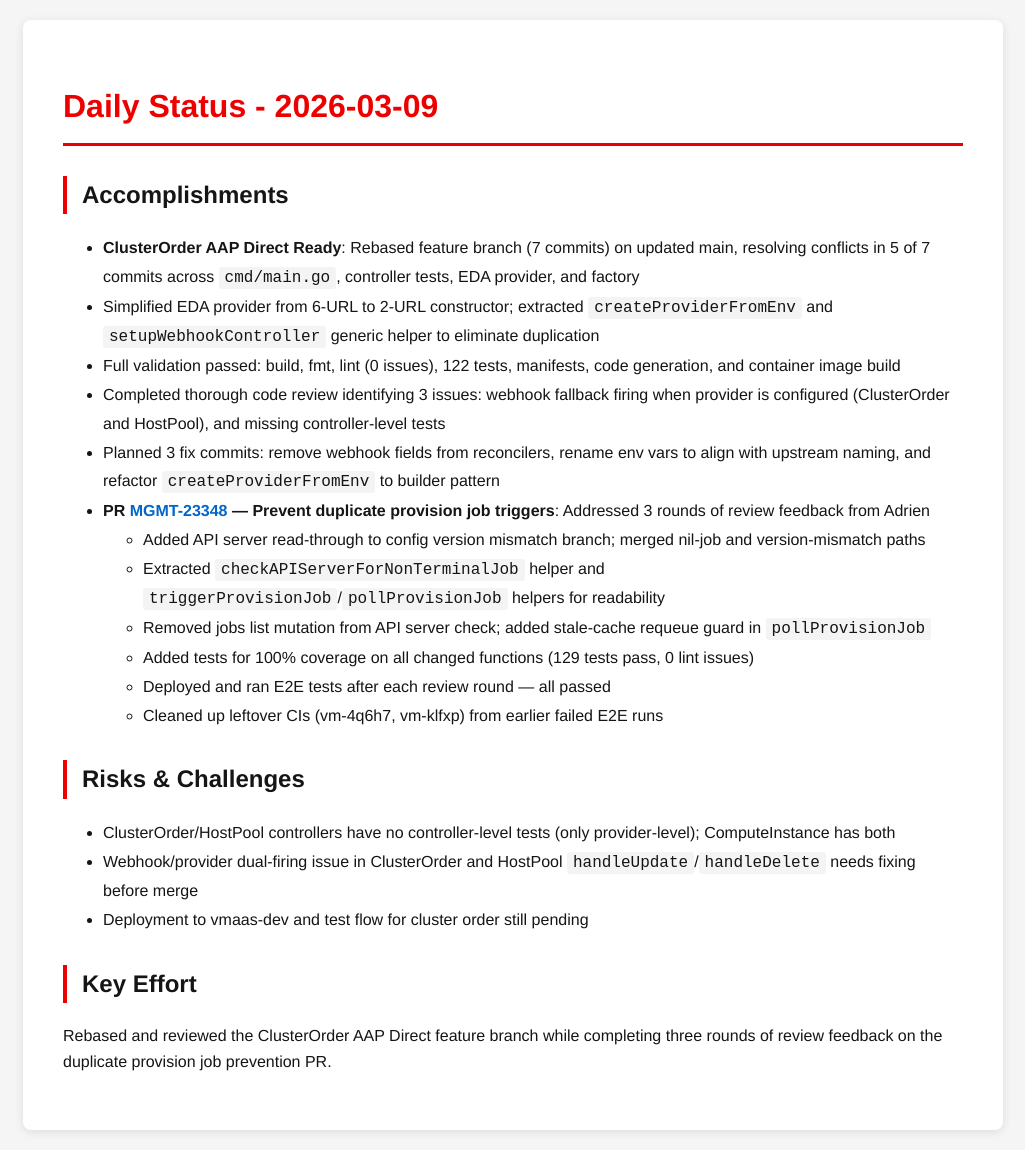
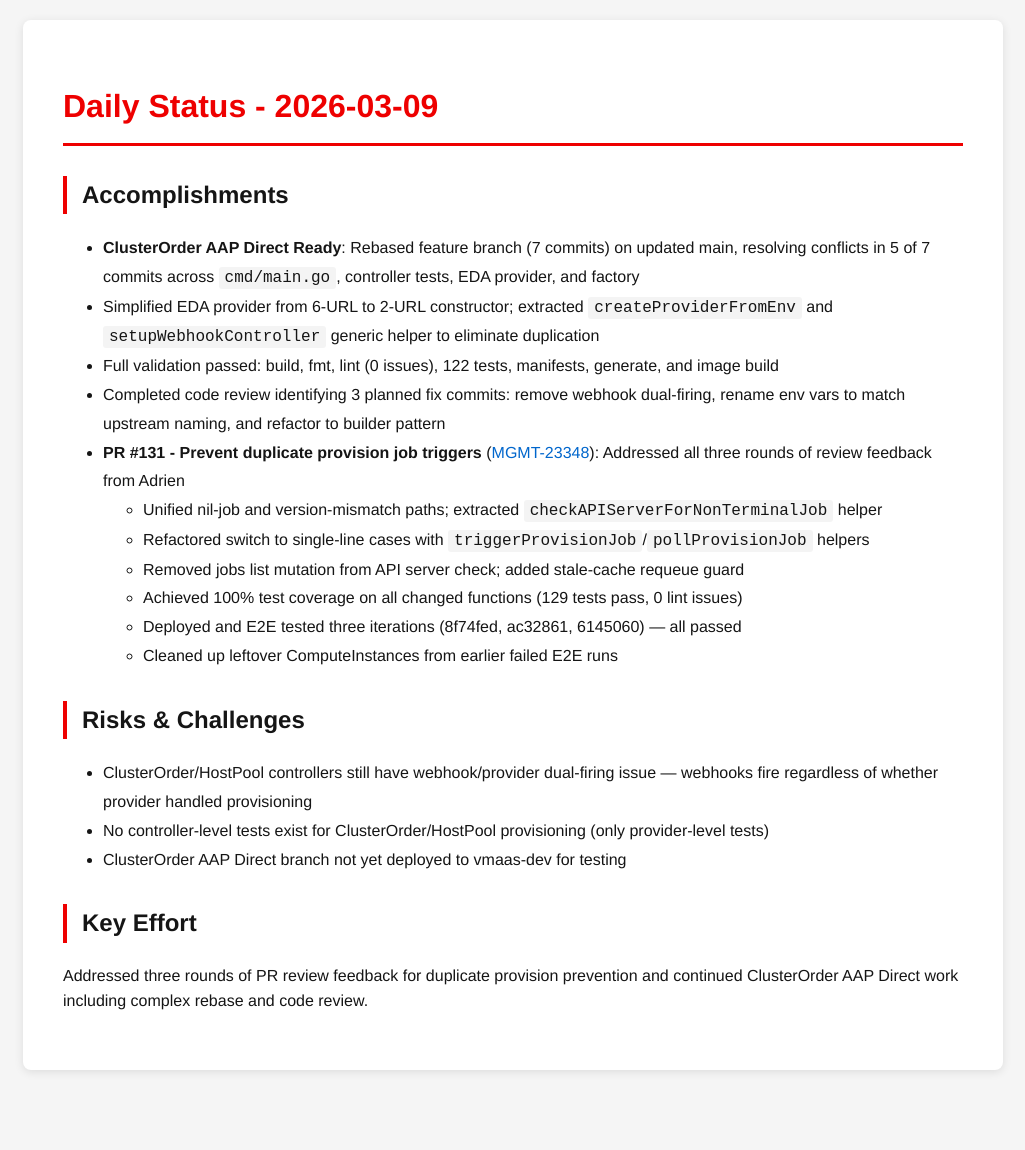
Before and after one commit to tzvatot/daily-status, a Jekyll site: the page built from 2026-03-09.md, in a window 1280 px wide. Shown: the whole page, without its empty margins (127-1152 px from the left). Built offline with Jekyll 4.4.1, drawn with Linux system fonts in a browser that asks for light colours; after the commit the page ends 1090 px from its top, so only the background shows below that.

Commit message:
Daily status update - 2026-03-09

```diff
--- a/2026-03-09.md
+++ b/2026-03-09.md
@@ -7,23 +7,25 @@ date: 2026-03-09
 # Daily Status - 2026-03-09
 
 ## Accomplishments
+
 - **ClusterOrder AAP Direct Ready**: Rebased feature branch (7 commits) on updated main, resolving conflicts in 5 of 7 commits across `cmd/main.go`, controller tests, EDA provider, and factory
 - Simplified EDA provider from 6-URL to 2-URL constructor; extracted `createProviderFromEnv` and `setupWebhookController` generic helper to eliminate duplication
-- Full validation passed: build, fmt, lint (0 issues), 122 tests, manifests, code generation, and container image build
-- Completed thorough code review identifying 3 issues: webhook fallback firing when provider is configured (ClusterOrder and HostPool), and missing controller-level tests
-- Planned 3 fix commits: remove webhook fields from reconcilers, rename env vars to align with upstream naming, and refactor `createProviderFromEnv` to builder pattern
-- **PR [MGMT-23348](https://issues.redhat.com/browse/MGMT-23348) — Prevent duplicate provision job triggers**: Addressed 3 rounds of review feedback from Adrien
-  - Added API server read-through to config version mismatch branch; merged nil-job and version-mismatch paths
-  - Extracted `checkAPIServerForNonTerminalJob` helper and `triggerProvisionJob`/`pollProvisionJob` helpers for readability
-  - Removed jobs list mutation from API server check; added stale-cache requeue guard in `pollProvisionJob`
-  - Added tests for 100% coverage on all changed functions (129 tests pass, 0 lint issues)
-  - Deployed and ran E2E tests after each review round — all passed
-  - Cleaned up leftover CIs (vm-4q6h7, vm-klfxp) from earlier failed E2E runs
+- Full validation passed: build, fmt, lint (0 issues), 122 tests, manifests, generate, and image build
+- Completed code review identifying 3 planned fix commits: remove webhook dual-firing, rename env vars to match upstream naming, and refactor to builder pattern
+- **PR #131 - Prevent duplicate provision job triggers** ([MGMT-23348](https://issues.redhat.com/browse/MGMT-23348)): Addressed all three rounds of review feedback from Adrien
+  - Unified nil-job and version-mismatch paths; extracted `checkAPIServerForNonTerminalJob` helper
+  - Refactored switch to single-line cases with `triggerProvisionJob`/`pollProvisionJob` helpers
+  - Removed jobs list mutation from API server check; added stale-cache requeue guard
+  - Achieved 100% test coverage on all changed functions (129 tests pass, 0 lint issues)
+  - Deployed and E2E tested three iterations (8f74fed, ac32861, 6145060) — all passed
+  - Cleaned up leftover ComputeInstances from earlier failed E2E runs
 
 ## Risks & Challenges
-- ClusterOrder/HostPool controllers have no controller-level tests (only provider-level); ComputeInstance has both
-- Webhook/provider dual-firing issue in ClusterOrder and HostPool `handleUpdate`/`handleDelete` needs fixing before merge
-- Deployment to vmaas-dev and test flow for cluster order still pending
+
+- ClusterOrder/HostPool controllers still have webhook/provider dual-firing issue — webhooks fire regardless of whether provider handled provisioning
+- No controller-level tests exist for ClusterOrder/HostPool provisioning (only provider-level tests)
+- ClusterOrder AAP Direct branch not yet deployed to vmaas-dev for testing
 
 ## Key Effort
-Rebased and reviewed the ClusterOrder AAP Direct feature branch while completing three rounds of review feedback on the duplicate provision job prevention PR.
+
+Addressed three rounds of PR review feedback for duplicate provision prevention and continued ClusterOrder AAP Direct work including complex rebase and code review.
```
